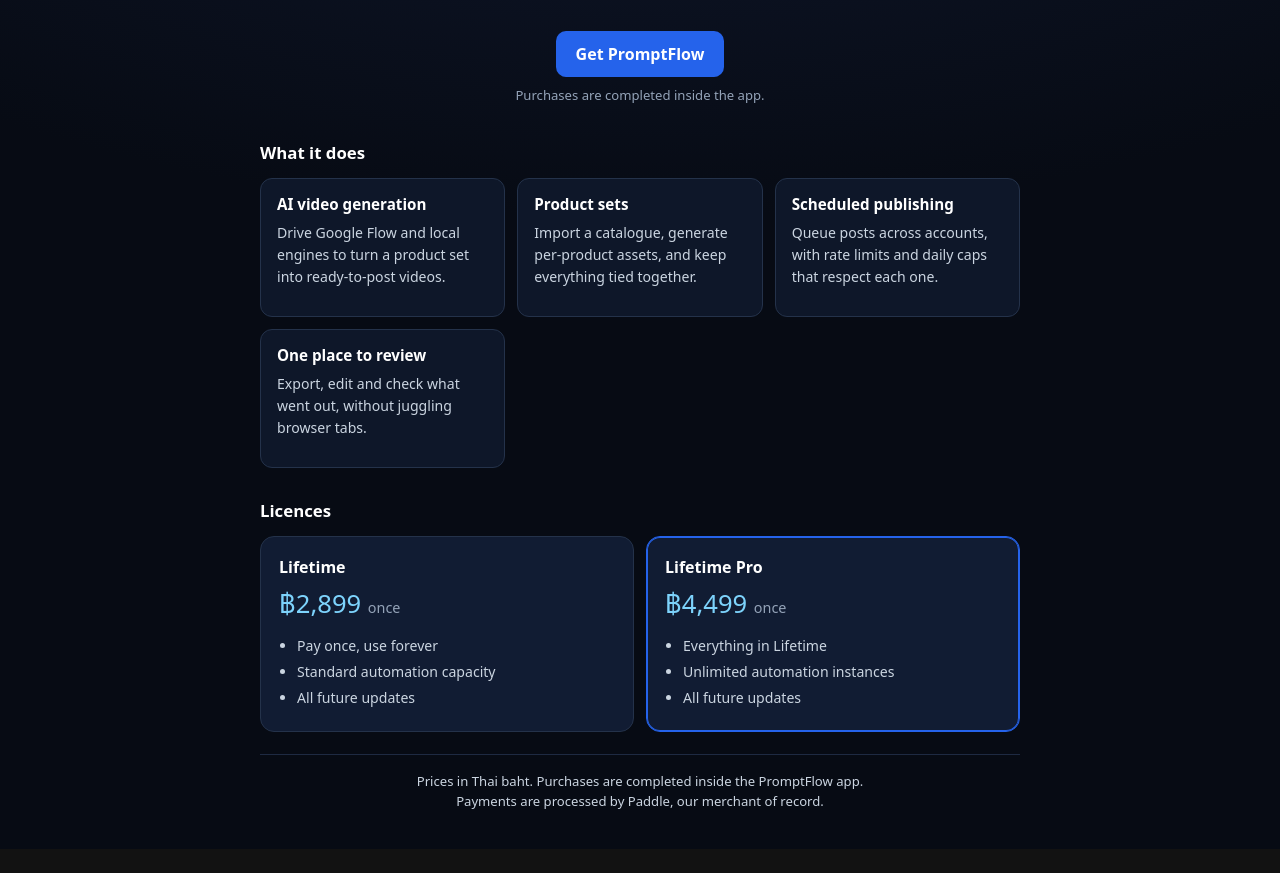
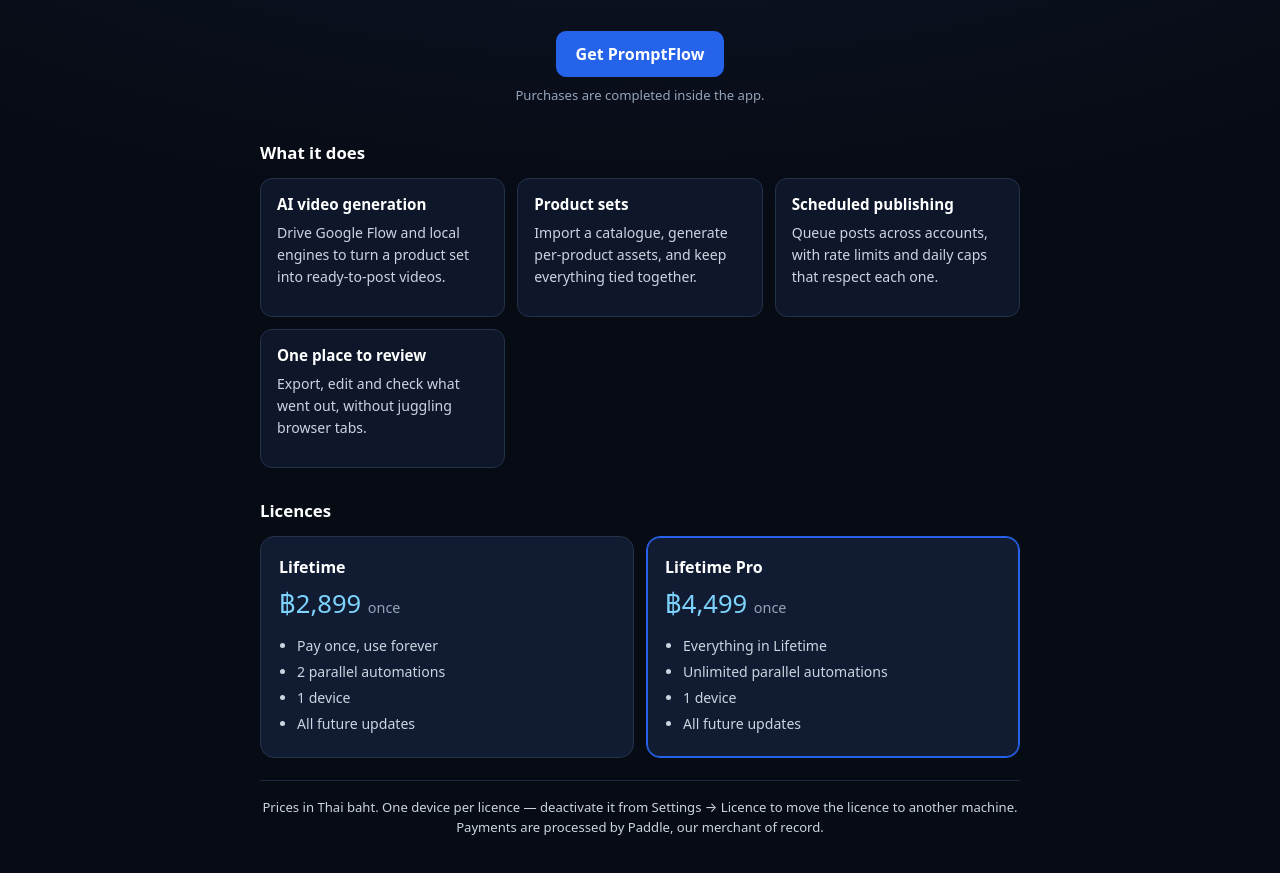
Before and after one commit to pnoch/promptflow-releases, a plain HTML site: page index.html in a window 1280 px wide. Shown: the part 179-1052 px from the top of the page. Before the commit the page ends 1028 px from the top, so only its background shows below. Drawn offline with Linux system fonts and the light colour scheme.

Commit message:
site: state the real licence limits (2 / unlimited automations, 1 device)

```diff
--- a/index.html
+++ b/index.html
@@ -96,7 +96,8 @@
       <div class="price">฿2,899 <span>once</span></div>
       <ul>
         <li>Pay once, use forever</li>
-        <li>Standard automation capacity</li>
+        <li>2 parallel automations</li>
+        <li>1 device</li>
         <li>All future updates</li>
       </ul>
     </div>
@@ -105,14 +106,15 @@
       <div class="price">฿4,499 <span>once</span></div>
       <ul>
         <li>Everything in Lifetime</li>
-        <li>Unlimited automation instances</li>
+        <li>Unlimited parallel automations</li>
+        <li>1 device</li>
         <li>All future updates</li>
       </ul>
     </div>
   </div>
 
   <div class="page-footer">
-    <p>Prices in Thai baht. Purchases are completed inside the PromptFlow app.<br>
+    <p>Prices in Thai baht. One device per licence — deactivate it from Settings → Licence to move the licence to another machine.<br>
     Payments are processed by Paddle, our merchant of record.</p>
   </div>
 </section>
```
